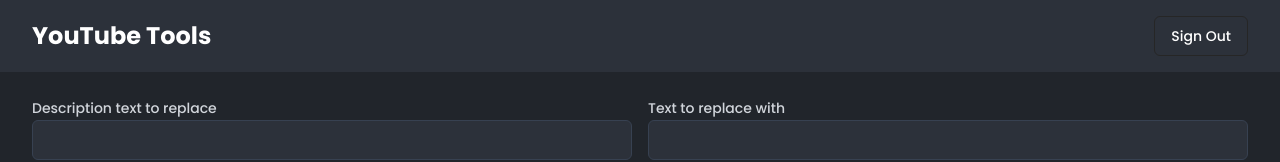
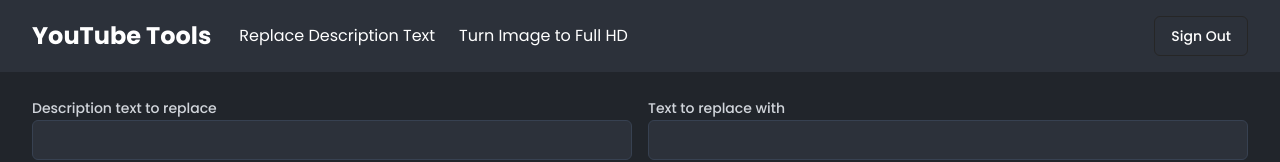
Before and after one commit to kristiyann/youtube-tools, a Next.js app: page /youtube/description-replace in a window 1280 px wide. Shown: the top 162 px of the page. Built offline with nearby package versions, Linux system fonts and the light colour scheme; no server answers; sample sign-in values are in the browser's storage.

Commit message:
Add navigation to header

```diff
--- a/src/components/header.tsx
+++ b/src/components/header.tsx
@@ -1,3 +1,4 @@
+import Link from 'next/link';
 import { Button } from './ui/button'
 import { useSession, signIn, signOut } from 'next-auth/react'
 
@@ -11,9 +12,13 @@ export function Header() {
 	return (
 		<header className="w-full px-4 sm:px-6 md:px-8 py-4 bg-white dark:bg-nxp-dark-secondary">
 			<div className="flex flex-col sm:flex-row items-center justify-between">
-				<h1 className="text-2xl font-bold mb-4 sm:mb-0 dark:text-white">
+				<h1 className="text-2xl font-bold mb-4 sm:mb-0 dark:text-white whitespace-nowrap">
 					YouTube Tools
 				</h1>
+				<div className="w-full px-7 flex items-start space-x-6">
+					<Link href="/youtube/description-replace" className="hover:text-gray-400">Replace Description Text</Link>
+					<Link href="/youtube/image-to-fullhd" className="hover:text-gray-400">Turn Image to Full HD</Link>
+				</div>
 				<div className="flex items-center space-x-4">
 					{session ? (
 						<Button onClick={handleSignOut} variant="outline" className="dark:text-white dark:hover:bg-nxp-dark-primary">
```
